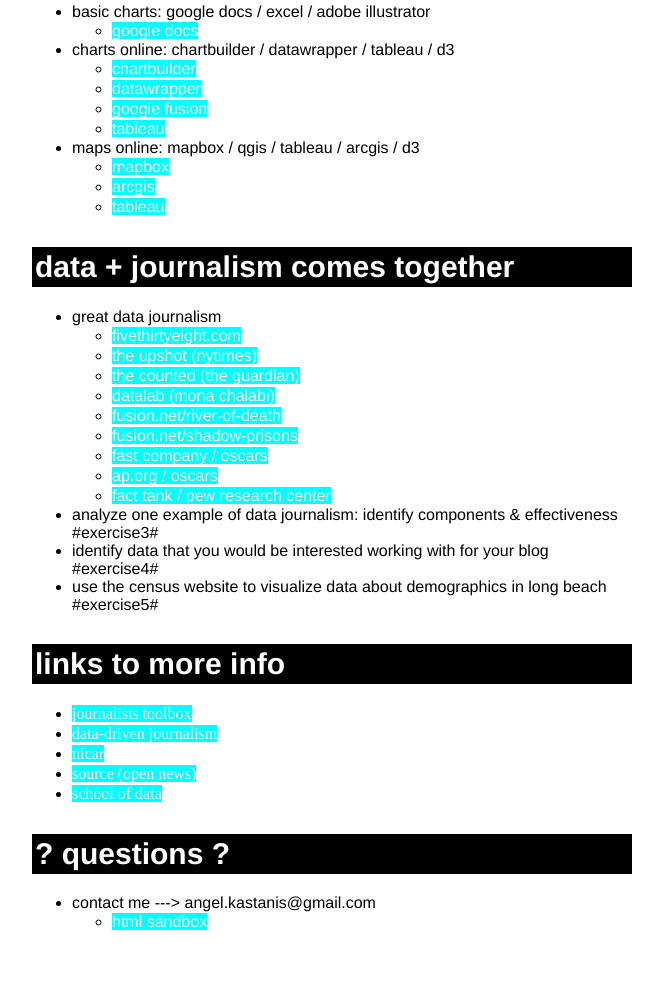
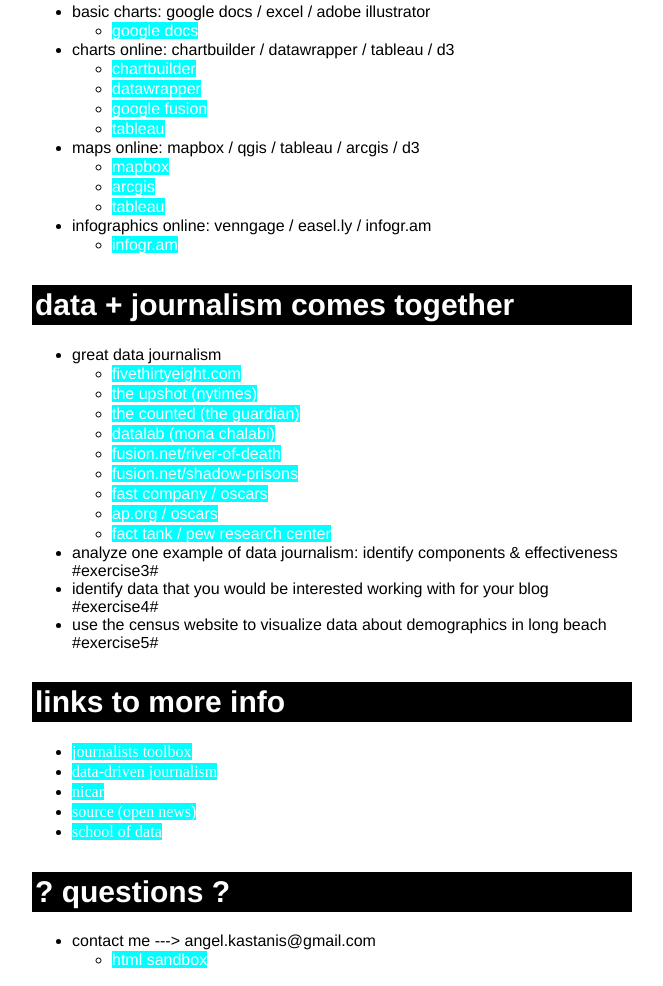
Before and after one commit to kastanis/data_journalism, a plain HTML site: page index.html in a window 1280 px wide. Shown: the part 5948-6934 px from the top of the page, without its empty margins (308-971 px from the left). Before the commit the page ends 6896 px from the top, so only its background shows below. Drawn offline with Linux system fonts and the light colour scheme.

Commit message:
add link to info graphic

```diff
--- a/index.html
+++ b/index.html
@@ -364,6 +364,10 @@
                     <li><a href="http://arcg.is/1OMkHaf">arcgis</a></li>
                     <li><a href="https://public.tableau.com/views/LongBeachSuspensionRates/Dashboard1?:embed=y&:display_count=yes&:showTabs=y">tableau</a></li>
             </ul>
+             <li>infographics online: venngage  / easel.ly / infogr.am </li>
+              <ul class="b">
+                    <li><a href="https://infogr.am">infogr.am</a></li>
+             </ul>
         </ul>
     <h1>data + journalism comes together</h1>
         <ul class="a">
```
